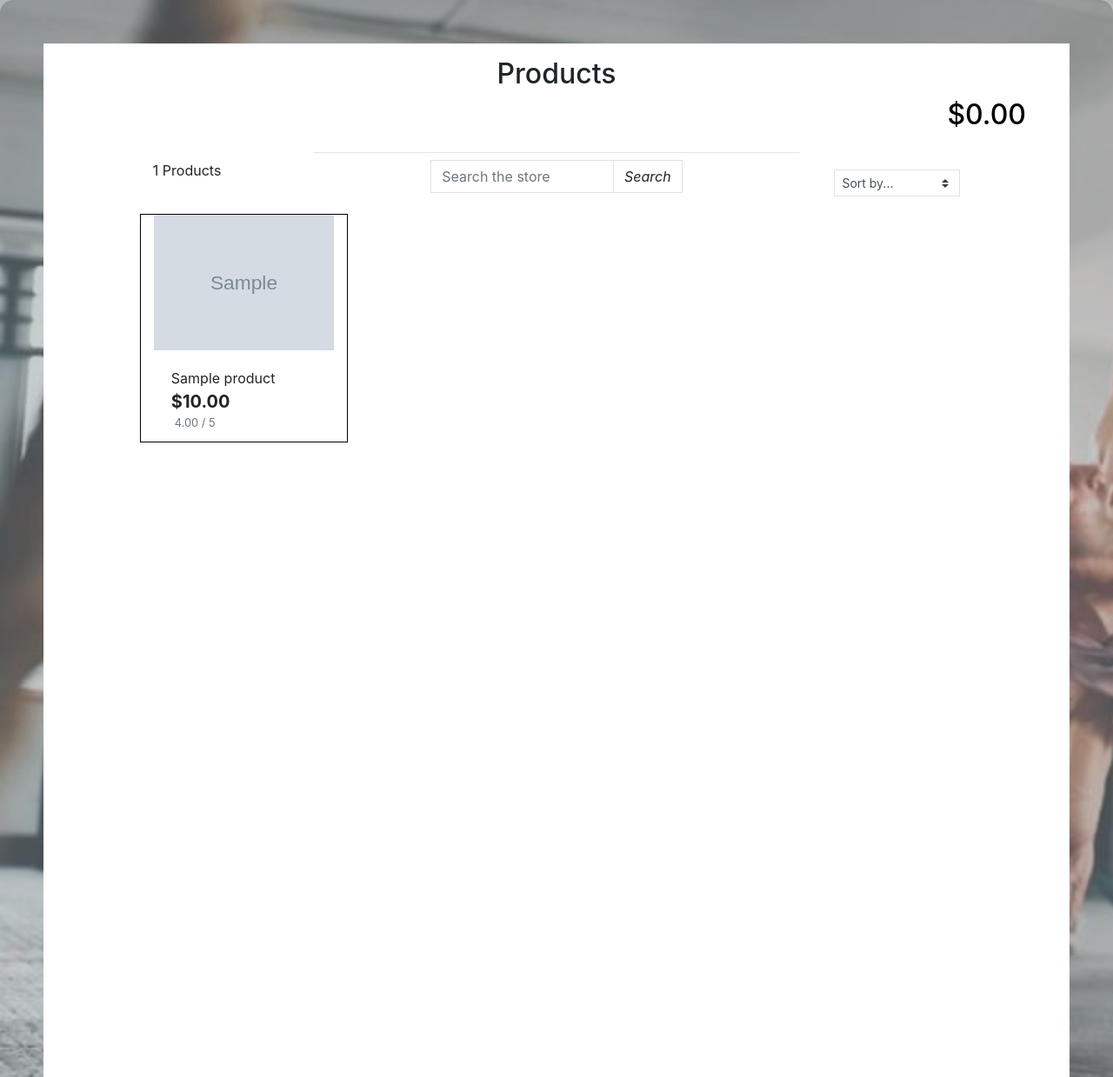
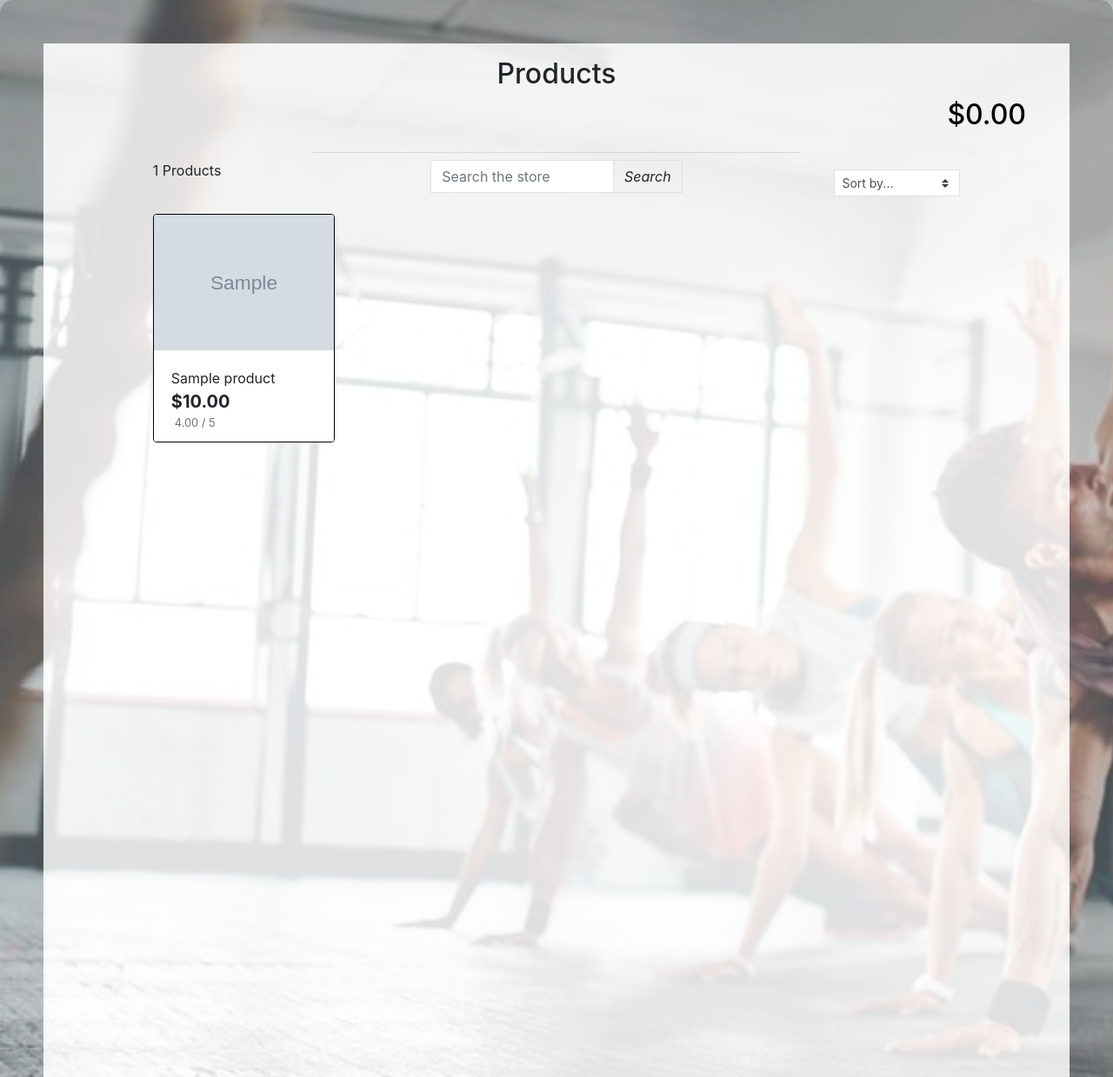
Before and after one commit to gerwini/Flavored-Fitness, a Django app: page /store/ in a window 1280 px wide. Shown: the part 99-1338 px from the top of the page at 87% size. Run offline with Django 3.2, Linux system fonts and the light colour scheme; tables that the repository leaves empty hold one stand-in row (values such as "Sample post"); grey boxes marked "Sample" are stand-in pictures; parts of the project's set-up code (start-up, migrations or seed data) failed here and were passed over; some libraries are stand-ins or nearby versions.

Commit message:
Changed opacity of white background

```diff
--- a/products/templates/products/store.html
+++ b/products/templates/products/store.html
@@ -70,11 +70,11 @@
                 </div>
                 <div class="row">
                     {% for product in products %}
-                        <div class="col-sm-6 col-md-6 col-lg-4 col-xl-3 product-store">
-                            <div class="card h-100 border-0">
+                        <div class="col-sm-6 col-md-6 col-lg-4 col-xl-3">
+                            <div class="card h-100 product-store">
                                 {% if product.image %}
                                 <a href="{% url 'product_info' product.id %}">
-                                    <img class="card-img-top img-fluid" src="{{ product.image.url }}" alt="{{ product.name }}">
+                                    <img class="card-img-top img-fluid " src="{{ product.image.url }}" alt="{{ product.name }}">
                                 </a>
                                 {% else %}
                                 <a href="{% url 'product_info' product.id %}">
--- a/pybb/templates/pybb/topic.html
+++ b/pybb/templates/pybb/topic.html
@@ -46,7 +46,7 @@
             {% endwith %}
 
             {% if user.is_authenticated %}
-                {% if user.is_moderator or user.is_subscribed or user|pybb_may_subscribe_topic:topic %}
+                {% if user.is_moderator %}
                     <div class="controls">
                         {% if user.is_moderator %}
                             {% if topic.sticky %}
--- a/static/css/base.css
+++ b/static/css/base.css
@@ -190,7 +190,7 @@ body {
 }
 
 .forum-back {
-    background-color: white !important;
+    background-color: rgba(255, 255, 255, 0.8);
     border: 50px solid rgba(0, 0, 0, 0.2);
     background-clip: padding-box;
     border-radius: 15px;
```
Also changed, not shown: pybb/templates/pybb/post_form.html (+0 -7 lines).
